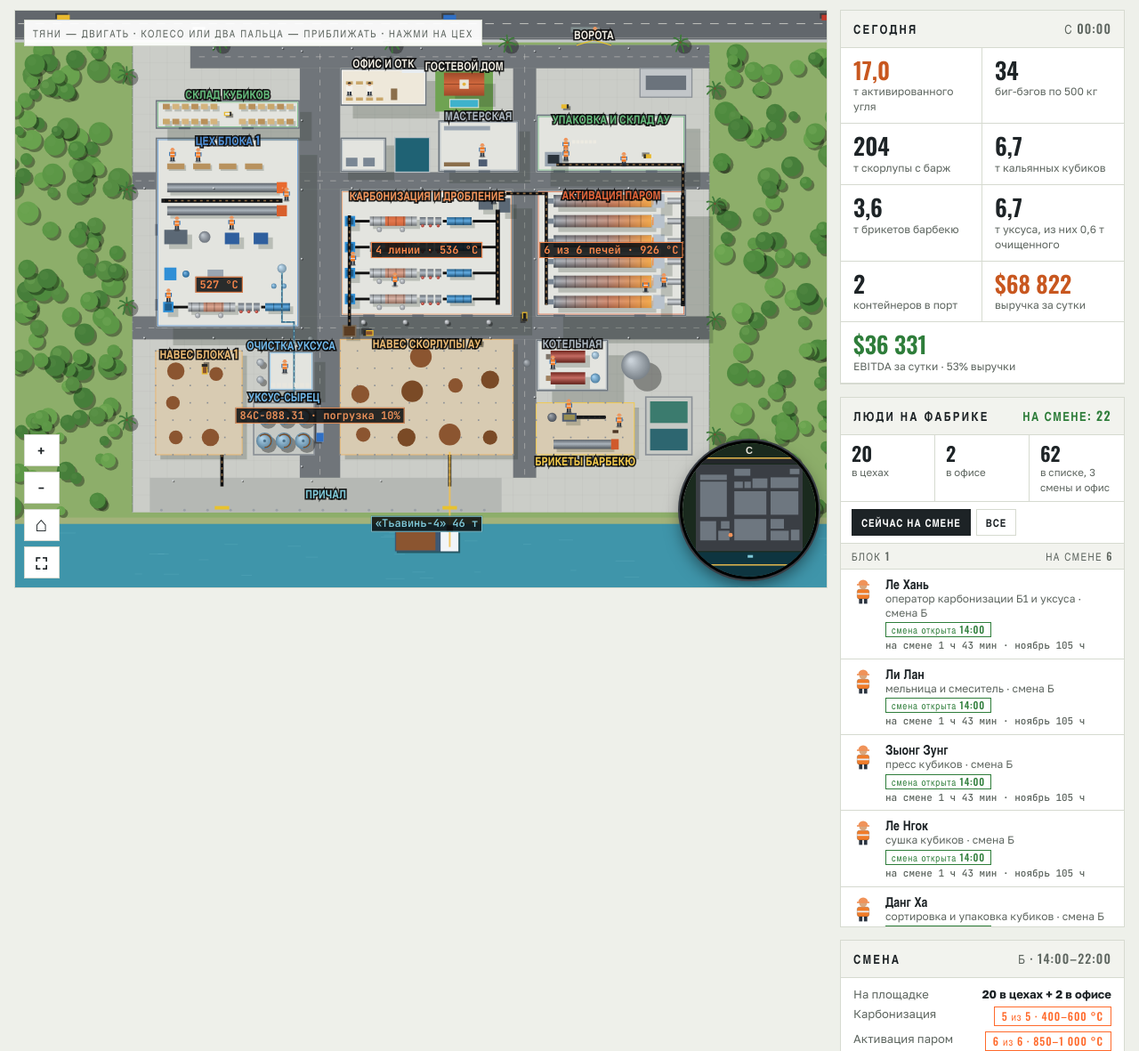
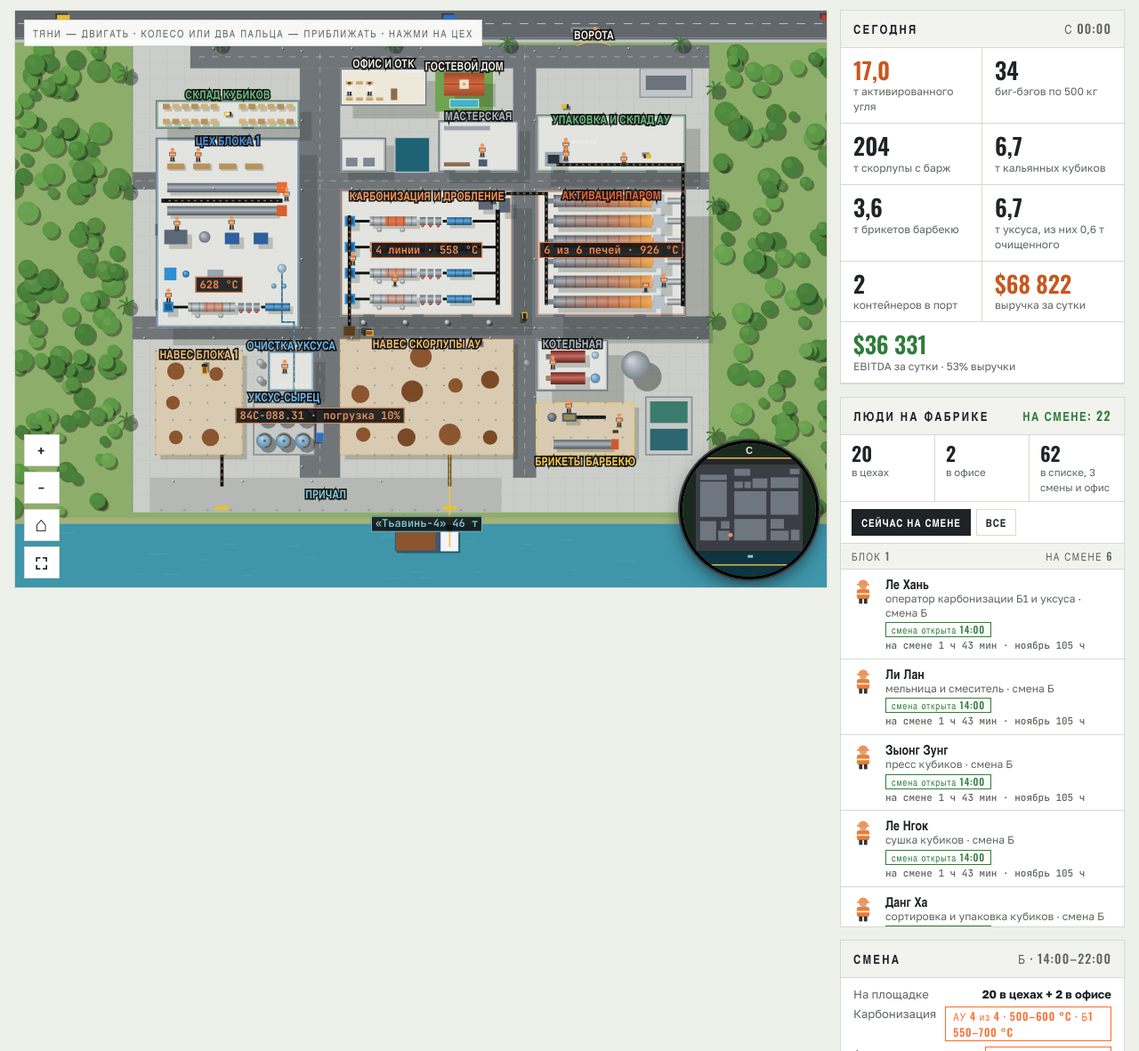
Before and after one commit to kirill16011982-hub/dinhan-3d, a plain HTML site: page karta.html in a window 1280 px wide. Shown: the part 219-1400 px from the top of the page at 89% size. Drawn offline with nearby package versions, Linux system fonts and the light colour scheme; animation ran at ten frames a second.

Commit message:
Карта: температуры и номера печей карбонизации

```diff
--- a/karta.html
+++ b/karta.html
@@ -188,7 +188,7 @@ body.light .clock i { color:var(--ember); }
       <section class="panel"><h2>Смена <span id="shName">—</span></h2>
         <div class="shift">
           <div class="row"><em>На площадке</em><b id="shPeople">—</b></div>
-          <div class="row"><em>Карбонизация</em><span class="pill hot" id="shCarb">5 из 5 · 400–600 °C</span></div>
+          <div class="row"><em>Карбонизация</em><span class="pill hot" id="shCarb">АУ 4 из 4 · 500–600 °C · Б1 550–700 °C</span></div>
           <div class="row"><em>Активация паром</em><span class="pill hot" id="shAct">6 из 6 · 850–1 000 °C</span></div>
           <div class="row"><em>Причал</em><span class="pill" id="shWharf">—</span></div>
           <div class="row"><em>Склад АУ</em><b id="shStock">—</b></div>
@@ -772,13 +772,16 @@ function frame() {
       if (k < 2.4) t = { "Карбонизация и дробление": "Карбонизация", "Активация паром": "Активация", "Упаковка и склад АУ": "Склад АУ", "Навес скорлупы АУ": "Скорлупа АУ", "Навес Блока 1": "Скорлупа Б1" }[t] || t;
       label(x, y, t.toUpperCase(), big ? 11 : 13, c); });
   if (k > 3.6) {
-    carbs.forEach(([x0, y], i) => tag(x0 + 17.5, y + 3.4, `${temp(530, 22, i)} °C`, "#FF8A4C"));
+    // карбонизация: Блок 1 (кубики) 550–700 °C, линии АУ №1–4 (уголь-сырец под активацию) 500–600 °C; т/ч — скорлупа на входе печи
+    carbs.forEach(([x0, y], i) => tag(x0 + 17.5, y + 3.4, i === 0 ? `Б1 · ${temp(625, 40, i)} °C · ${fmt(D.shellB1 / 24, 1)} т/ч`
+      : `№${i} · ${temp(550, 30, i)} °C · ${fmt(D.shellAU / 4 / 24, 1)} т/ч`, "#FF8A4C"));
+    tag(48.5, 74.5, `уксус · ${temp(350, 50, 7)} °C`, "#7FC8D8");
     [61, 68, 75, 82, 89, 96].forEach((y, i) => tag(163, y - 3.1, S.maint && i === S.mk ? `№${i + 1} · ОСМОТР` : `№${i + 1} · ${temp(935, 18, i + 9)} °C · 210 кг/ч`, S.maint && i === S.mk ? "#F2C14E" : "#FF8A4C"));
     tag(151, 27.2, `пар ${fmt(temp(118, 3, 4) / 10, 1)} бар`, "#7FC8D8");
   } else {
     const sm = k < 2.4;
-    tag(102, 79, sm ? `${temp(530, 15, 1)} °C` : `4 линии · ${temp(530, 15, 1)} °C`, "#FF8A4C");
-    tag(166, 79, sm ? `${S.maint ? 5 : 6}/6 · ${temp(935, 12, 2)} °C` : `${S.maint ? 5 : 6} из 6 печей · ${temp(935, 12, 2)} °C`, "#FF8A4C"); tag(30, 67, `${temp(525, 15, 3)} °C`, "#FF8A4C");
+    tag(102, 79, sm ? `${temp(550, 20, 1)} °C` : `4 линии · ${temp(550, 20, 1)} °C`, "#FF8A4C");
+    tag(166, 79, sm ? `${S.maint ? 5 : 6}/6 · ${temp(935, 12, 2)} °C` : `${S.maint ? 5 : 6} из 6 печей · ${temp(935, 12, 2)} °C`, "#FF8A4C"); tag(30, 67, `${temp(625, 25, 3)} °C`, "#FF8A4C");
   }
   drawRadar(S);
   return S;
```
